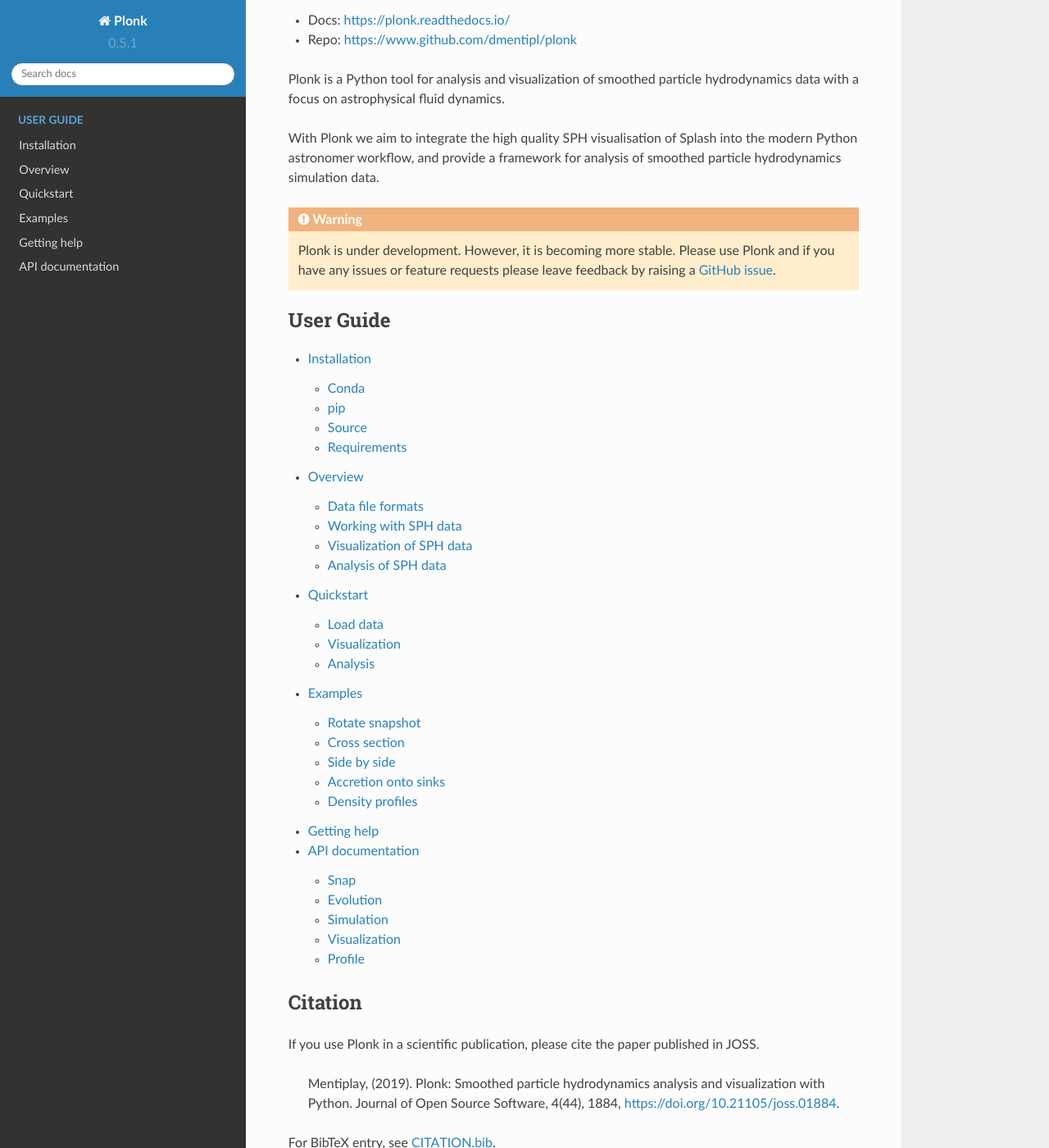
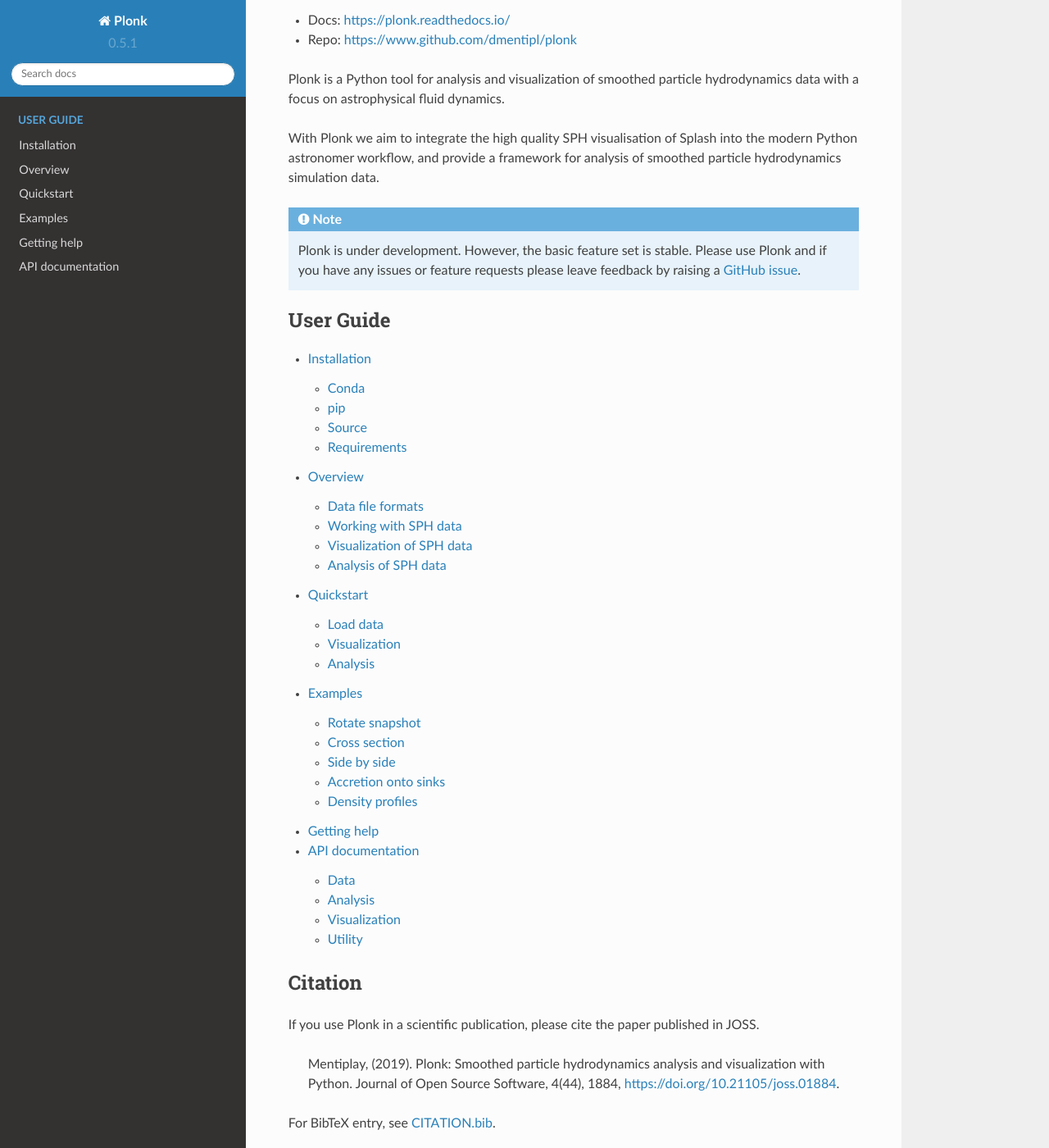
Before and after one commit to dmentipl/plonk, a Sphinx documentation site: the page built from docs/source/index.rst, in a window 1280 px wide and 1400 px high, scrolled down 195 px. Shown: the whole window at 82% size. Built offline with Sphinx 7.4.7 and the Read the Docs theme 2.0.0, drawn with Linux system fonts in a browser that asks for light colours; formulas are drawn with MathJax 3; some of the changed text lies outside the part shown.

Commit message:
Add to documentation

```diff
--- a/docs/source/index.rst
+++ b/docs/source/index.rst
@@ -14,10 +14,10 @@ With Plonk we aim to integrate the high quality SPH visualisation of
 Splash into the modern Python astronomer workflow, and provide a framework for
 analysis of smoothed particle hydrodynamics simulation data.
 
-.. warning::
-    Plonk is under development. However, it is becoming more stable. Please use
-    Plonk and if you have any issues or feature requests please leave feedback
-    by raising a `GitHub issue
+.. note::
+    Plonk is under development. However, the basic feature set is stable. Please
+    use Plonk and if you have any issues or feature requests please leave
+    feedback by raising a `GitHub issue
     <https://github.com/dmentipl/plonk/issues/new/choose>`_.
 
 .. toctree::
```
Also changed, not shown: other parts of docs/source/index.rst (+0 -2 lines), docs/source/api.rst (+75 -10 lines), 3 other files.
